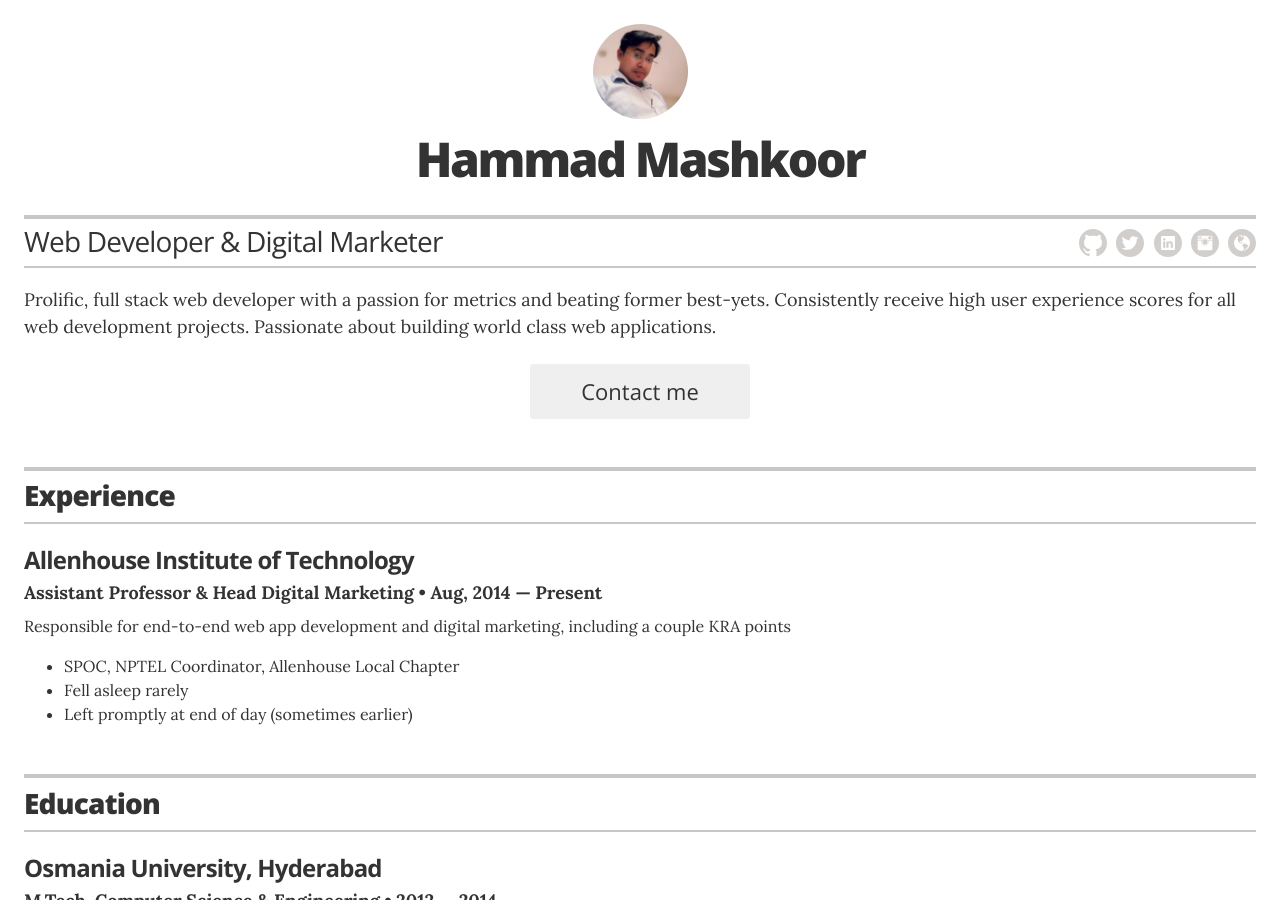
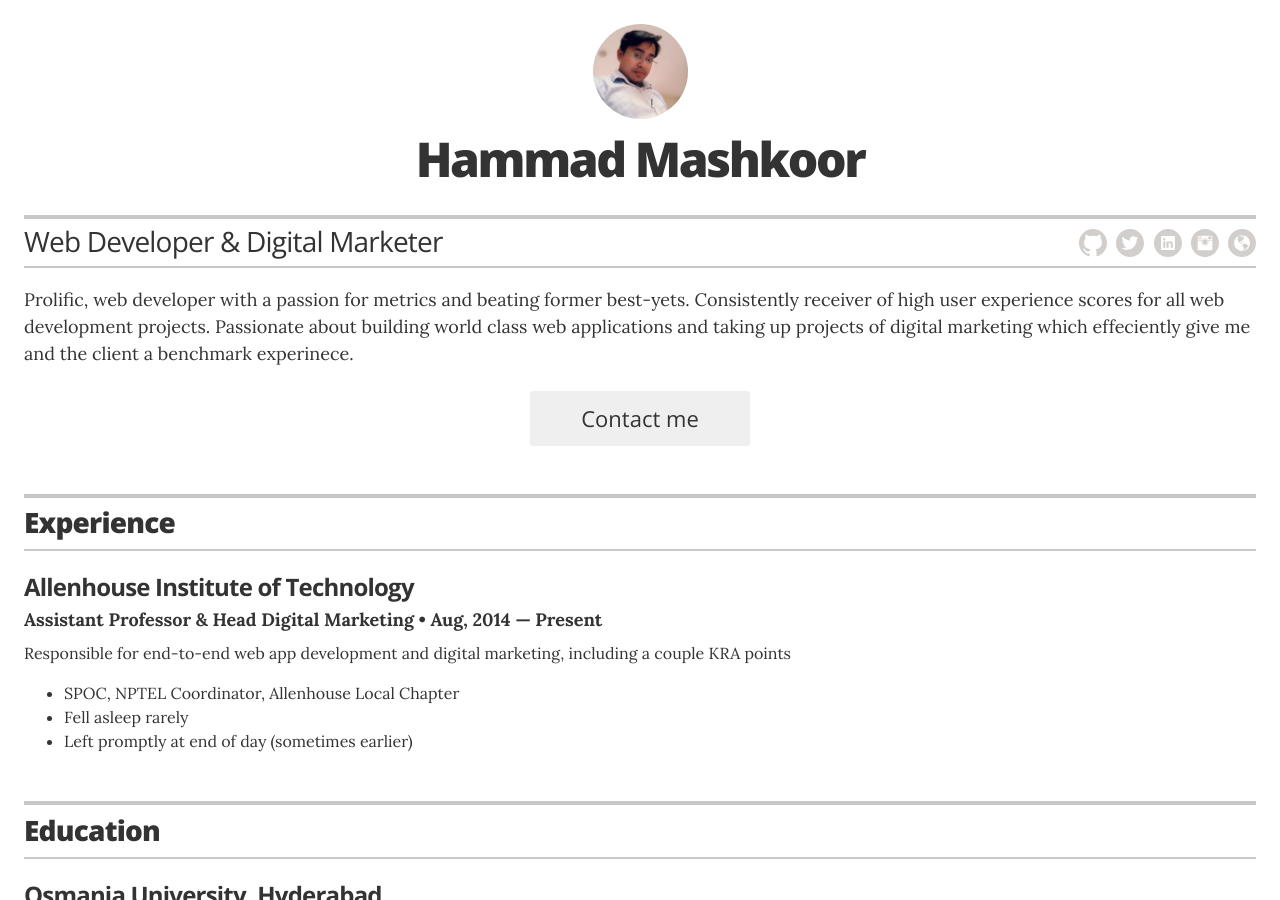
Before and after one commit to hammadmashkoor/hammadmashkoor.github.io, a Jekyll site: the page built from index.html, in a window 1280 px wide and 900 px high. Built offline with Jekyll 4.4.1, drawn with Linux system fonts in a browser that asks for light colours.

Commit message:
Update _config.yml

```diff
--- a/_config.yml
+++ b/_config.yml
@@ -16,7 +16,7 @@ resume_contact_email:           "mashkoor.hammad@gmail.com"
 resume_contact_telephone:       "919936931718"
 resume_contact_address:         "Jajmau, Kanpur"
 resume_header_contact_info: "Jajmau, Kanpur | 919936931718 | mashkoor.hammad@gmail.com"
-resume_header_intro: "<p>Prolific, full stack web developer with a passion for metrics and beating former best-yets. Consistently receive high user experience scores for all web development projects. Passionate about building world class web applications. </p>"
+resume_header_intro: "<p>Prolific, web developer with a passion for metrics and beating former best-yets. Consistently receiver of high user experience scores for all web development projects. Passionate about building world class web applications and taking up projects of digital marketing which effeciently give me and the client a benchmark experinece. </p>"
 
 # use "yes" to display the email contact button,
 # "no" to display an "I'm not looking for work" message,
```
